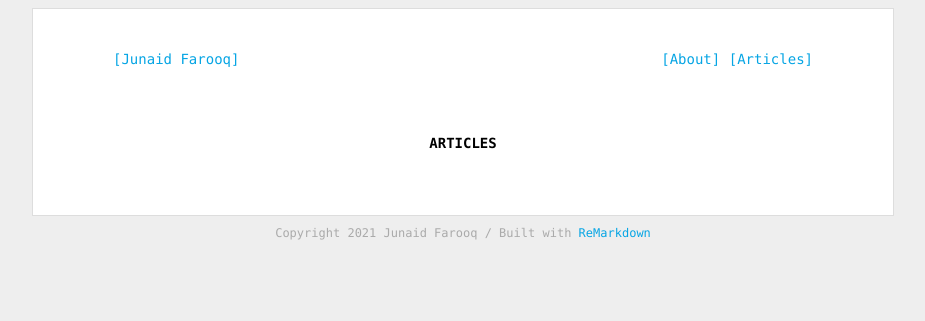
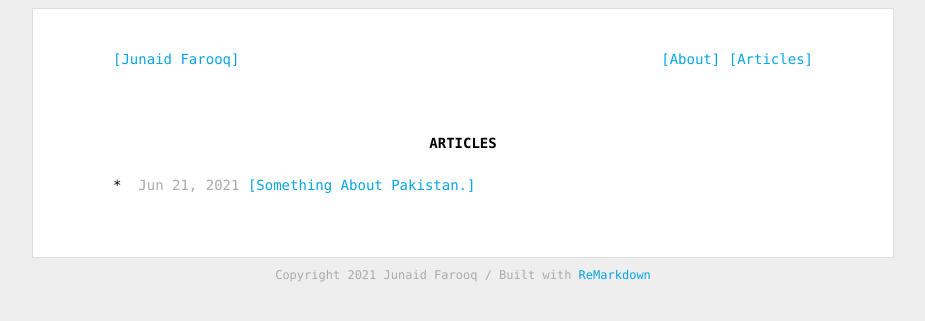
Before and after one commit to ijunaid8989/ijunaid8989.github.io, a Jekyll site: the page built from index.html, in a window 1280 px wide. Shown: the top 321 px of the page, without its empty margins (177-1102 px from the left). Built offline with Jekyll 4.4.1, drawn with Linux system fonts in a browser that asks for light colours; the list of posts is cut into pages by our own code.

Commit message:
Something about Pakistan.

```diff
--- a/_config.yml
+++ b/_config.yml
@@ -10,7 +10,7 @@ meta_description: "Ruby, Elixir, DevOps"
 url: "https://ijunaidfarooq.com"
 baseurl: ""
 
-permalink: /:year/:title/
+permalink: /:year/:month/:day/:title/
 
 aboutPage: true
 
--- a/_layouts/default.html
+++ b/_layouts/default.html
@@ -11,6 +11,7 @@
   <link rel="shortcut icon" href="{% link assets/images/favicon.png %}">
 
   <link rel="stylesheet" href="/assets/css/remarkdown.css">
+  <link rel="stylesheet" href="/assets/css/remarkdown-zero.css">
   <link rel="stylesheet" href="/assets/css/highlight.css">
   <link rel="stylesheet" href="/assets/css/styles.css">
 
--- /dev/null
+++ b/_posts/2021-06-21-something-about-pakistan.md
@@ -0,0 +1,4 @@
+---
+layout: default
+title: "Something About Pakistan."
+---
--- a/assets/css/styles.css
+++ b/assets/css/styles.css
@@ -3,8 +3,6 @@ body {
   font-size: 14px;
   background: #eee;
 }
-
-
 
 .container {
   max-width: 700px;
```
